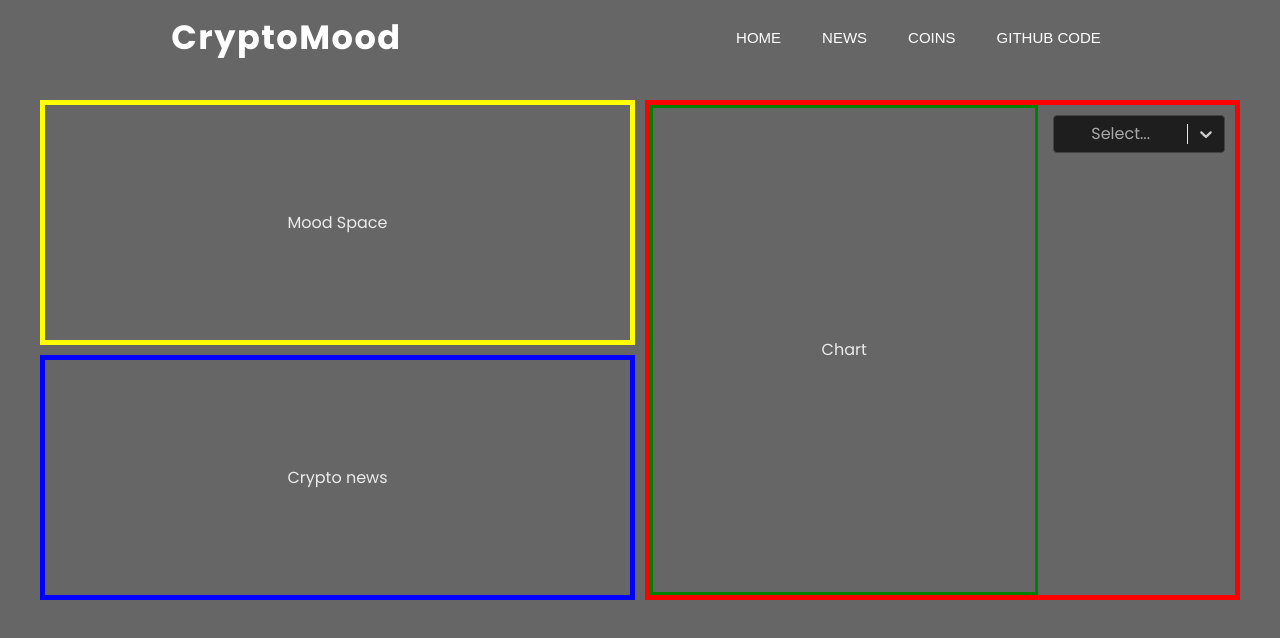
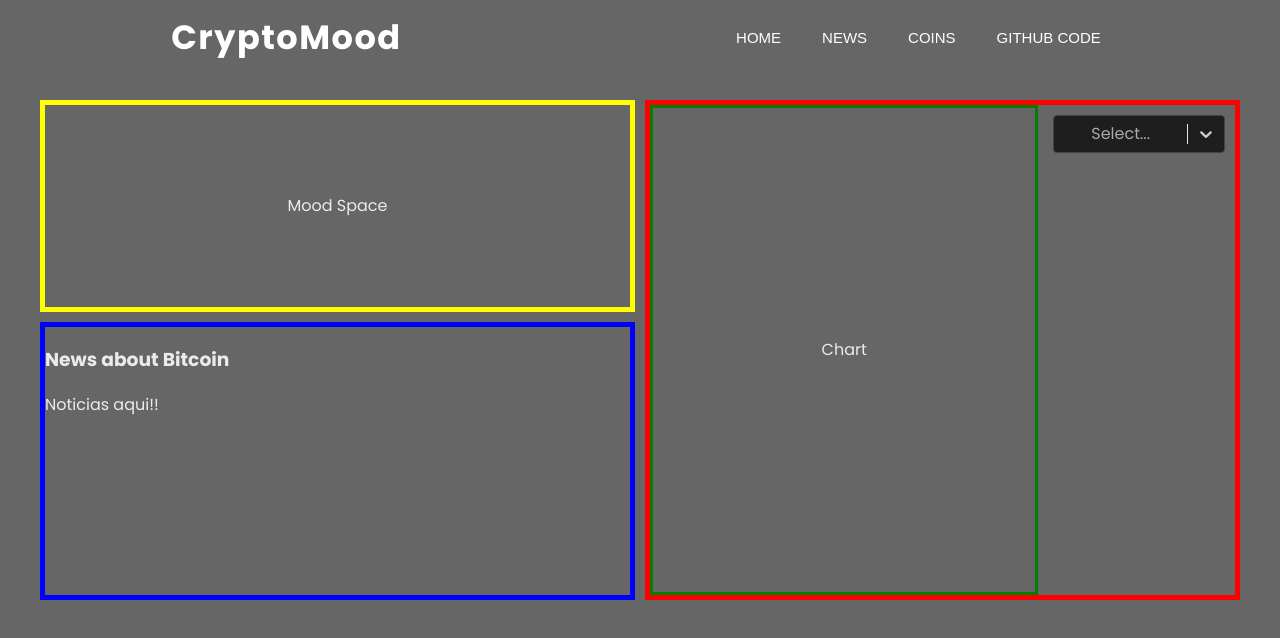
Before and after one commit to PeuLucca/cryptomood, a React (Vite) app: page / in a window 1280 px wide. Shown: the top 638 px of the page. Built offline with nearby package versions, Linux system fonts and the light colour scheme.

Commit message:
Refactor header styles, update Home component to include News, and add News component with basic structure

```diff
--- a/src/components/Header/Header.css
+++ b/src/components/Header/Header.css
@@ -13,7 +13,7 @@ header {
     transition: 0.6s transform;
   }
 
-  h1:hover {
+  header h1:hover {
     transform: scale(1.1);
   }
 
--- a/src/components/Home/Home.css
+++ b/src/components/Home/Home.css
@@ -19,8 +19,6 @@
     border: 5px solid blue;
     grid-column: 1;
     grid-row: 2;
-    text-align: center;
-    align-content: center;
 }
 
 .box-rigth {
--- a/src/components/Home/Home.jsx
+++ b/src/components/Home/Home.jsx
@@ -1,5 +1,11 @@
+// Core
 import React, { useEffect, useState } from "react";
 import Select from "react-select";
+
+// Components
+import News from "./News/News";
+
+// Style
 import { customStyles } from "../style/select";
 import "./Home.css";
 import { fetchCryptos } from "../../api";
@@ -29,7 +35,7 @@ export function Home() {
   return (
     <div className="container">
       <div className="box-top">Mood Space</div>
-      <div className="box-bottom">Crypto news</div>
+      <div className="box-bottom"><News /></div>
       <div className="box-rigth">
         <div className="content">
             <div className="content-left">Chart</div>
--- /dev/null
+++ b/src/components/Home/News/News.css
@@ -0,0 +1,3 @@
+h3 {
+
+}
--- /dev/null
+++ b/src/components/Home/News/News.jsx
@@ -0,0 +1,12 @@
+import "./News.css"
+
+export default function News() {
+  return (
+    <div>
+      <h3>News about Bitcoin</h3>
+      <div>
+        Noticias aqui!!
+      </div>
+    </div>
+  );
+};
```
